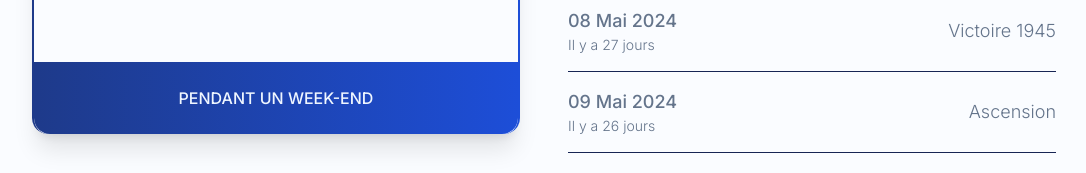
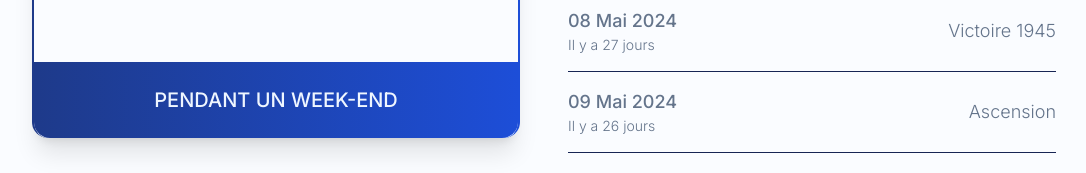
Before and after one commit to jean1591/quand-est-le-prochain-jour-ferie, a Next.js app: page / in a window 1280 px wide. Shown: the part 384-557 px from the top of the page, without its empty margins (96-1182 px from the left). Built offline with nearby package versions, Linux system fonts and the light colour scheme.

Commit message:
small fixes

```diff
--- a/src/app/component/nextBankHoliday.tsx
+++ b/src/app/component/nextBankHoliday.tsx
@@ -39,7 +39,7 @@ export const NextBankHoliday = ({
       <div
         className="from-blue-900 to-blue-700 text-blue-50 mt-16 rounded-b-2xl bg-gradient-to-r py-2"
       >
-        <p className="p-4 uppercase text-md font-medium text-center">{`${
+        <p className="p-4 uppercase text-xl font-medium text-center">{`${
           happensDuringAWeekend ? "Pendant" : "En dehors d'"
         } un week-end`}</p>
       </div>
--- a/src/app/page.tsx
+++ b/src/app/page.tsx
@@ -22,7 +22,6 @@ export default function Home() {
   return (
     <div>
       <div className="grid grid-cols-1 sm:grid-cols-2 gap-12">
-        {/* NEXT BANK HOLIDAY */}
         <div>
           <NextBankHoliday nextBankHoliday={nextBankHoliday} />
         </div>
```
